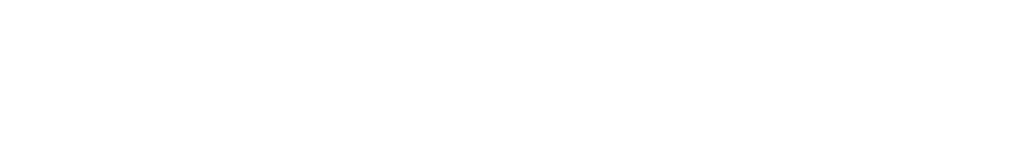
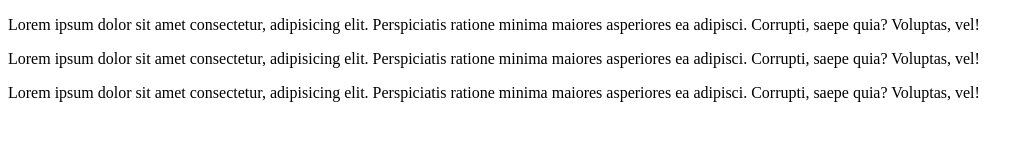
Before and after one commit to Harbinger0fsuc/testgit, a plain HTML site: page index.html in a window 1280 px wide. Shown: the whole page, without its empty margins (0-1033 px from the left). Drawn offline with Linux system fonts and the light colour scheme.

Commit message:
Added a few paragraphs

```diff
--- a/index.html
+++ b/index.html
@@ -6,6 +6,8 @@
     <title>Document</title>
 </head>
 <body>
-
+    <p>Lorem ipsum dolor sit amet consectetur, adipisicing elit. Perspiciatis ratione minima maiores asperiores ea adipisci. Corrupti, saepe quia? Voluptas, vel!</p>
+    <p>Lorem ipsum dolor sit amet consectetur, adipisicing elit. Perspiciatis ratione minima maiores asperiores ea adipisci. Corrupti, saepe quia? Voluptas, vel!</p>
+    <p>Lorem ipsum dolor sit amet consectetur, adipisicing elit. Perspiciatis ratione minima maiores asperiores ea adipisci. Corrupti, saepe quia? Voluptas, vel!</p>
 </body>
 </html>
```
